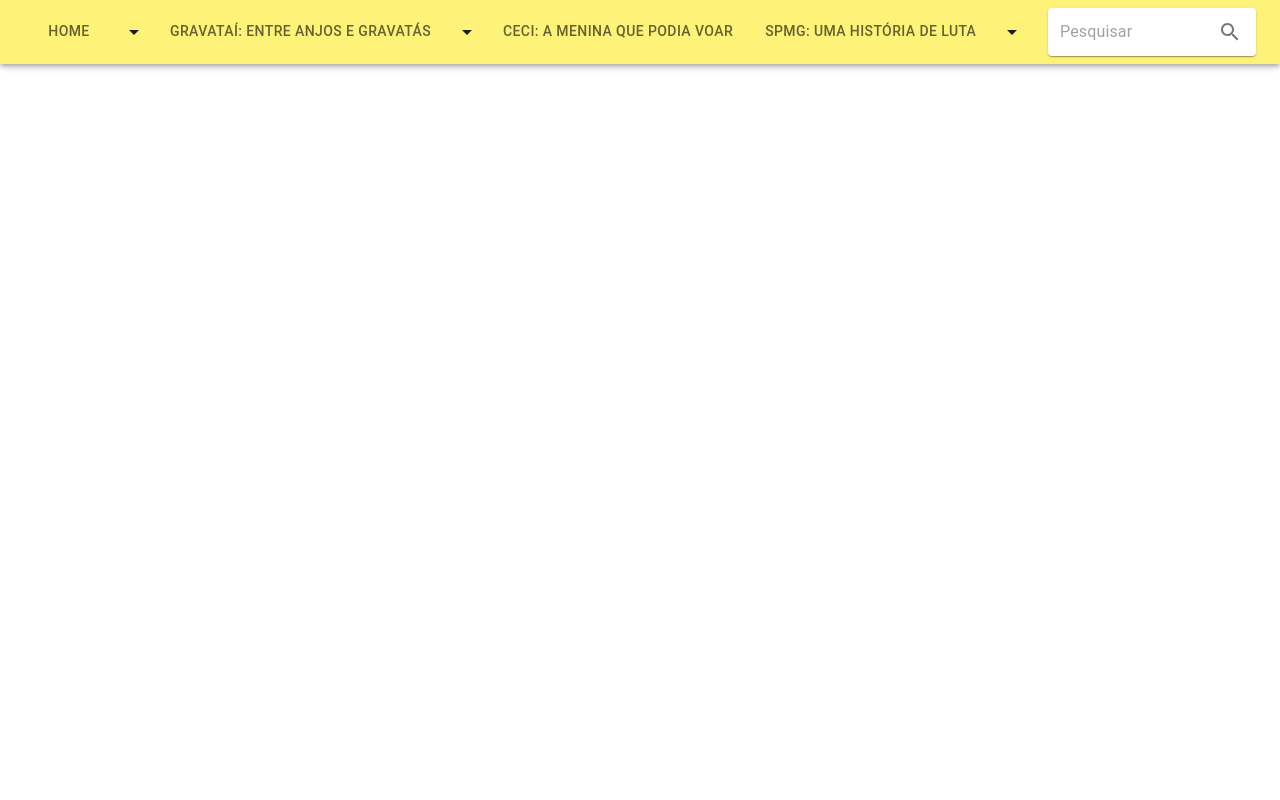
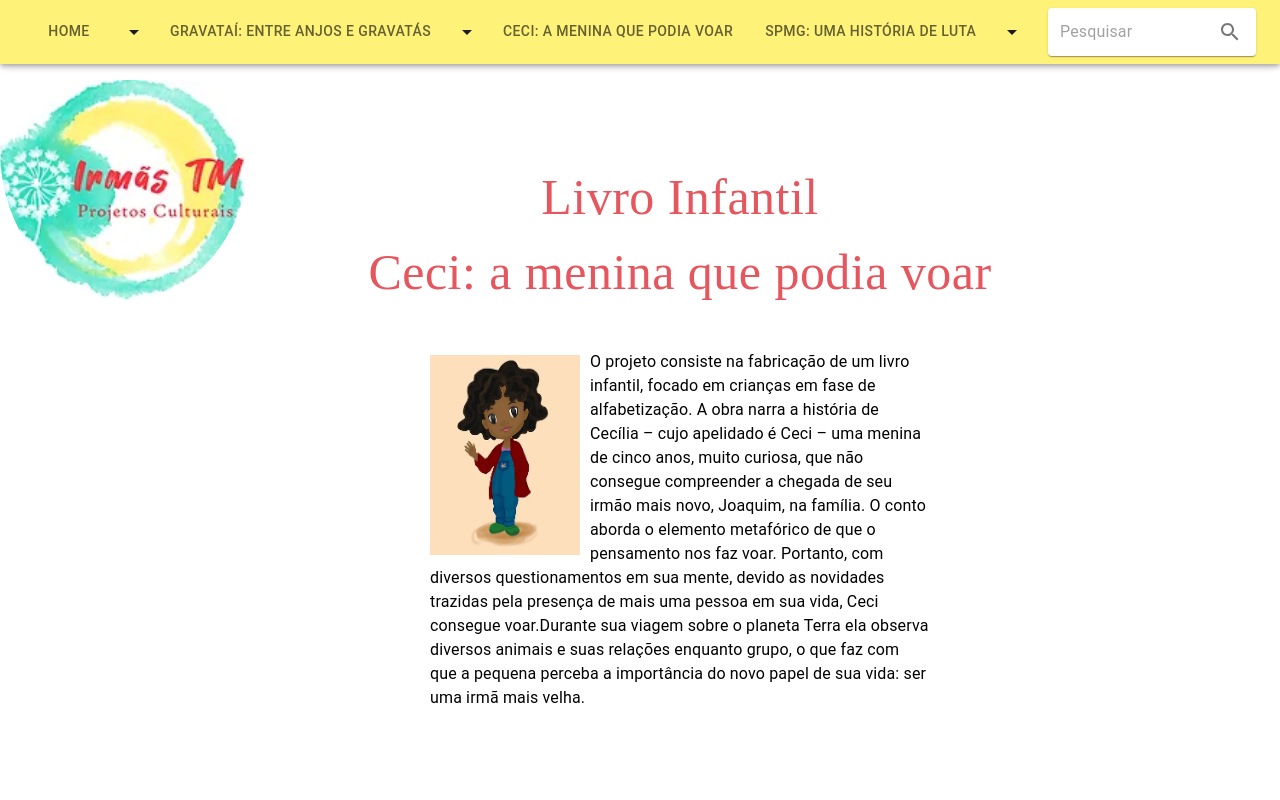
Before and after one commit to RuanF7/projetos_culturais_website, a Next.js app: page /ceci/Ceci in a window 1280 px wide. Shown: the top 800 px of the page. Built offline with nearby package versions, Linux system fonts and the light colour scheme.

Commit message:
feat: ceci

```diff
--- /dev/null
+++ b/src/pages/ceci/Ceci.module.css
@@ -0,0 +1,5 @@
+.imagem {
+  float: left;
+  padding-right: 10px;
+  padding-top: 5px;
+}
--- a/src/pages/ceci/Ceci.tsx
+++ b/src/pages/ceci/Ceci.tsx
@@ -1,8 +1,68 @@
+import CardLogo from '@/components/cardLogo/CardLogo'
+import { Box, Typography } from '@mui/material'
+import Image from 'next/image'
 import React from 'react'
+import styles from './Ceci.module.css'
+import BackToTopButton from '@/components/backToTopButton/BackToTopButton';
+
 
 function Ceci() {
   return (
-    <div>Ceci</div>
+    <>
+      <CardLogo />
+      <Box
+        sx={{
+          display: 'flex',
+          justifyContent: 'center',
+          flexDirection: 'column',
+          marginLeft: 10,
+        }}>
+        <Box
+          sx={{
+            display: 'flex',
+            flexDirection: 'column',
+            justifyContent: 'center',
+            alignItems: 'center',
+            padding: 10,
+          }}>
+          <Typography className="irmastm"
+            sx={{
+              fontSize: 50,
+              display: 'flex',
+              fontFamily: 'HeyAugust',
+              justifyContent: 'center',
+              paddingTop: 10,
+              color: 'secondary.main',
+              textAlign: 'center',
+            }}
+          >Livro Infantil <br />
+            Ceci: a menina que podia voar
+          </Typography>
+          <Box sx={{ width: 500, paddingTop: 5, }}>
+            <Box >
+
+            </Box>
+            <Box sx={{ textAlign: 'left' }}>
+
+              <Typography >
+                <Image
+                  className={styles.imagem}
+                  src="/imagensCeci/ceci.webp"
+                  alt="Imagem do livro Gravataí"
+                  width={150}
+                  height={200} />
+                O projeto consiste na fabricação de um livro infantil, focado em crianças em fase de alfabetização.
+                A obra narra a história de Cecília – cujo apelidado é Ceci – uma menina de cinco anos, muito curiosa, que não consegue compreender a chegada de seu irmão mais novo, Joaquim, na família. O conto aborda o elemento  metafórico de que o pensamento nos faz voar. Portanto, com diversos questionamentos em sua mente, devido as novidades trazidas pela presença de mais uma pessoa em sua vida, Ceci consegue voar.Durante sua viagem sobre o planeta Terra ela observa diversos animais e suas relações enquanto grupo, o que faz com que a pequena perceba a importância do novo papel de sua vida: ser uma irmã mais velha.
+              </Typography>
+            </Box>
+
+          </Box>
+        </Box>
+        <BackToTopButton/>
+      </Box>
+    </>
+
+
   )
 }
 
```
Also changed, not shown: public/imagensCeci/ceci.webp (added).
